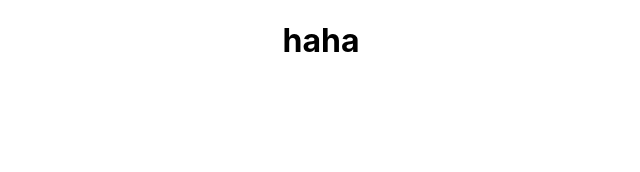
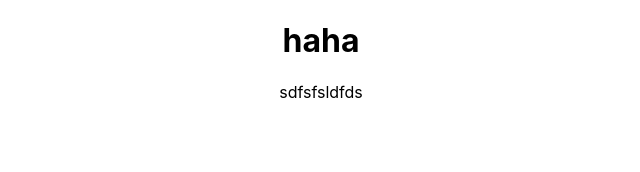
Before and after one commit to wangdanbsb/weather-app, a React (Create React App) app: page / in a window 1280 px wide. Shown: the top 172 px of the page, without its empty margins (319-959 px from the left). Built offline with nearby package versions, Linux system fonts and the light colour scheme.

Commit message:
describing the aim of the project in README

```diff
--- a/src/App.js
+++ b/src/App.js
@@ -5,6 +5,7 @@ function App() {
   return (
     <div className="App">
       <h1>haha</h1>
+      <p>sdfsfsldfds</p>
     </div>
   );
 }
```
Also changed, not shown: 2 other files (tests, documents, lock files or other folders).
